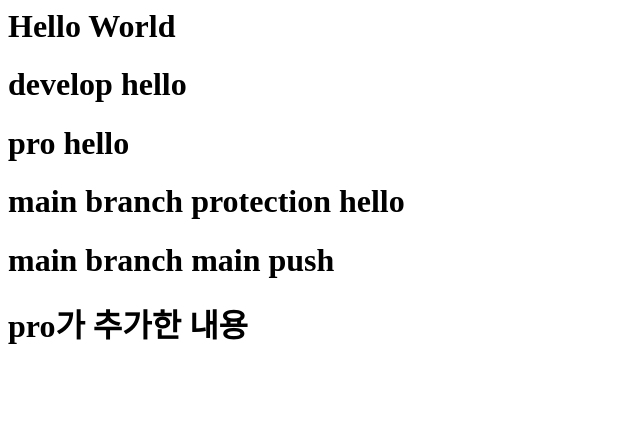
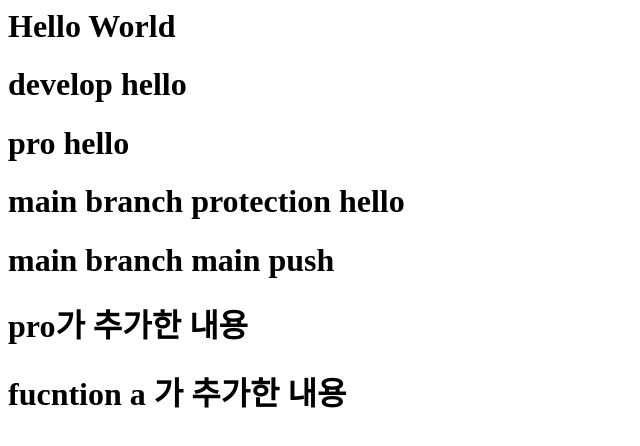
Before and after one commit to bin030119/git_Project_OSS_4_0418, a plain HTML site: page index.html in a window 1280 px wide. Shown: the whole page, without its empty margins (0-640 px from the left). Drawn offline with Linux system fonts and the light colour scheme.

Commit message:
function commit

```diff
--- a/index.html
+++ b/index.html
@@ -10,5 +10,6 @@
         <h1>main branch protection hello</h1>
         <h1>main branch main push</h1>
         <h1>pro가 추가한 내용</h1>
+        <h1> fucntion a 가 추가한 내용</h1>
     </body>
 </html>
```
